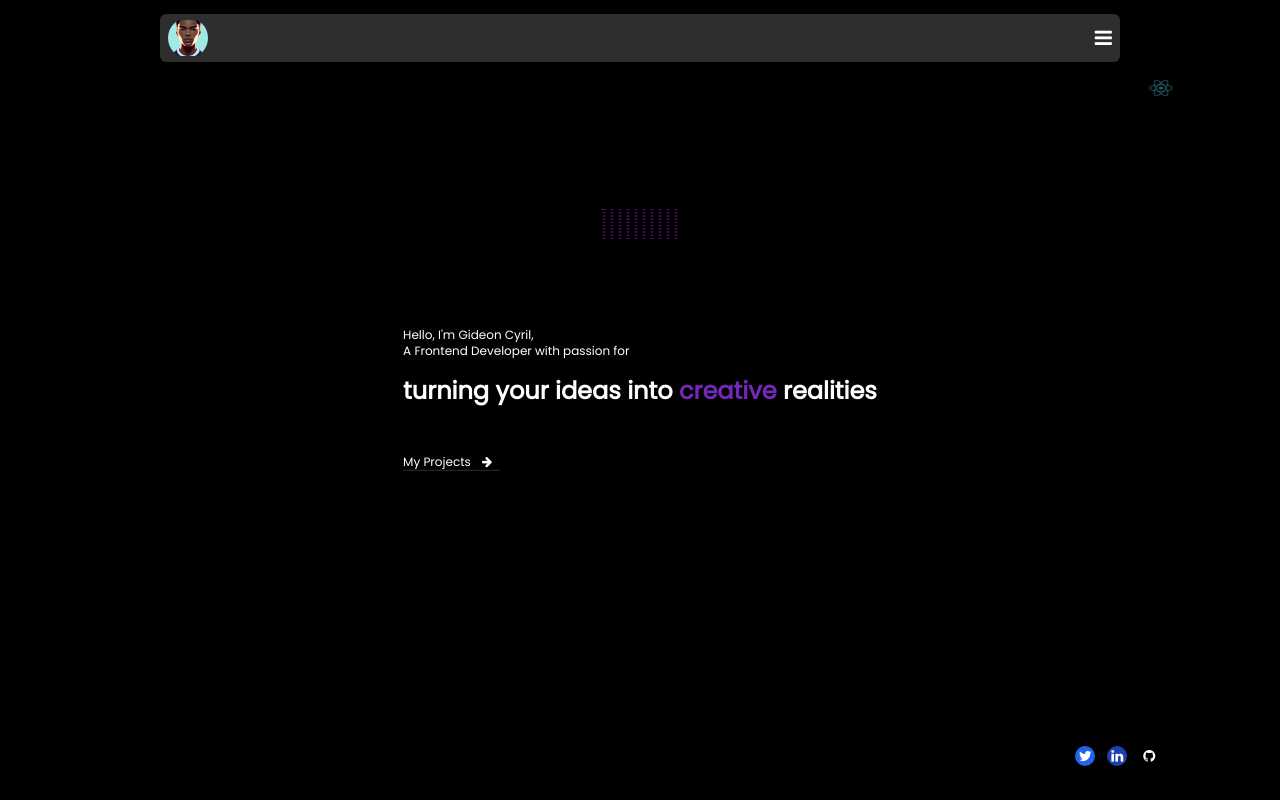
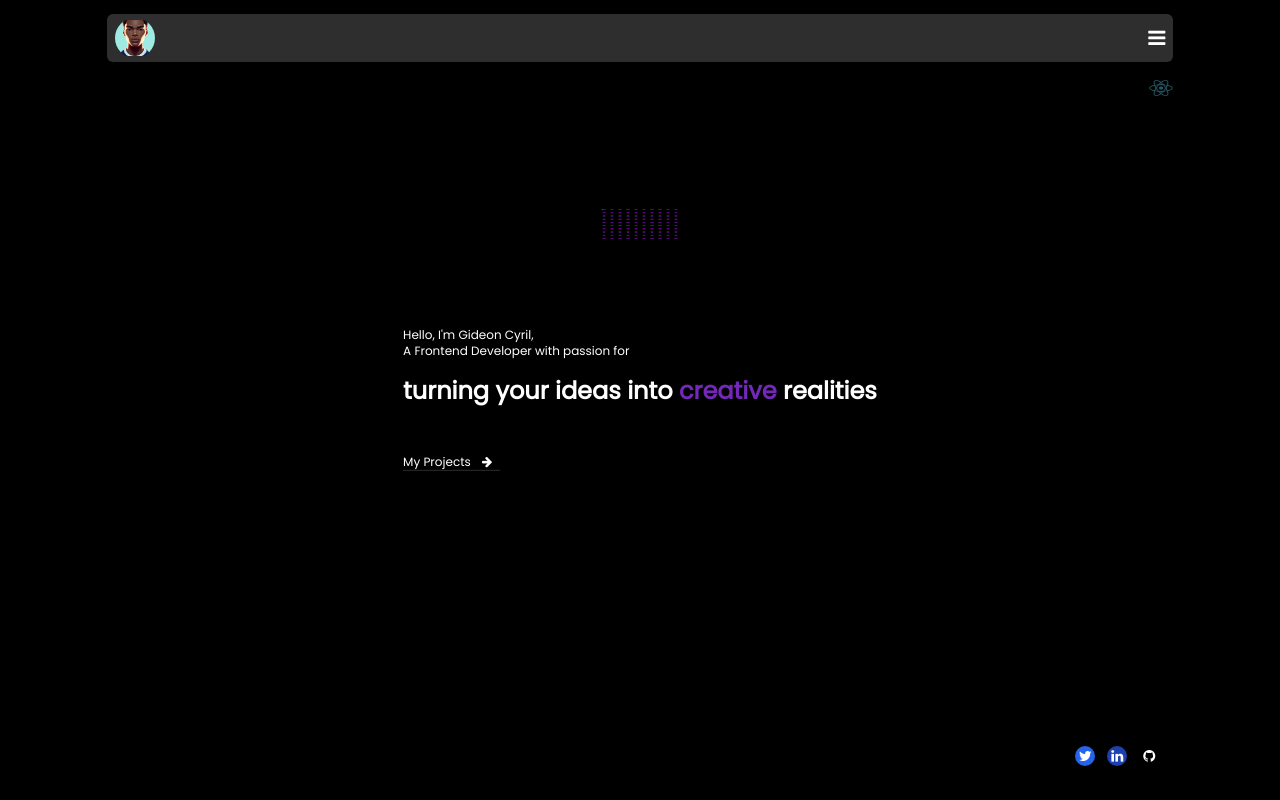
Before and after one commit to IamUnike/my-portfolio, a React (Vite) app: page / in a window 1280 px wide. Shown: the top 800 px of the page. Built offline with nearby package versions, Linux system fonts and the light colour scheme.

Commit message:
Update Header.jsx
Updated width of header

```diff
--- a/src/Pages/Header.jsx
+++ b/src/Pages/Header.jsx
@@ -9,7 +9,7 @@ const Header = () => {
 
     return (
         <div className="pt-3.5 fixed w-full z-50">
-            <header className="flex justify-between items-center w-3/4 mx-auto py-1 px-2 text-sm rounded-md text-secondary-100 bg-secondary-200 bg-opacity-90 " data-aos='zoom-out' data-aos-duration='500' data-aos-delay='600'>
+            <header className="flex justify-between items-center w-5/6 mx-auto py-1 px-2 text-sm rounded-md text-secondary-100 bg-secondary-200 bg-opacity-90 " data-aos='zoom-out' data-aos-duration='500' data-aos-delay='600'>
 
                 <div className='w-10 h-10 rounded-full overflow-hidden'>
                     <img src={avatar} alt="profile avatar" className='object-contain w-full h-full' />
```
